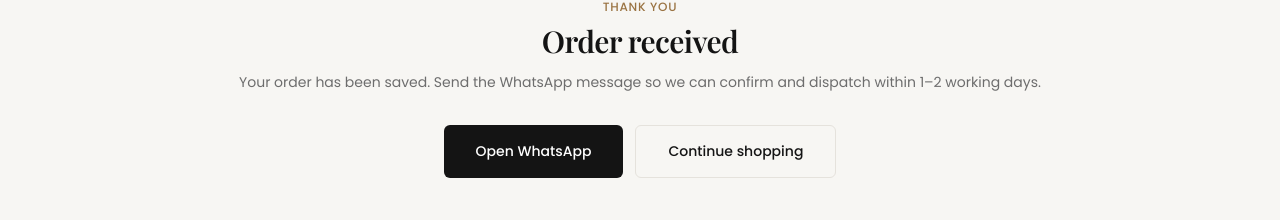
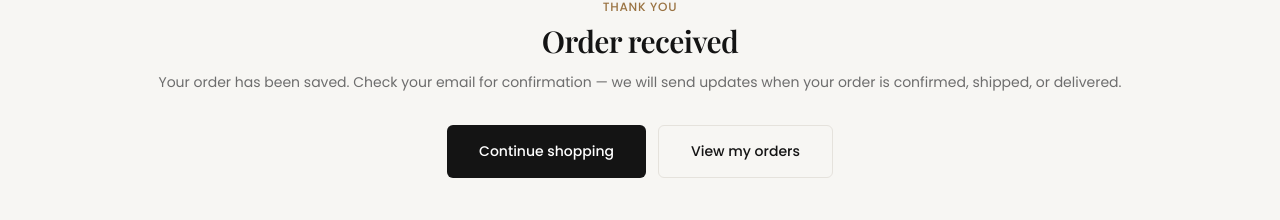
Before and after one commit to MSaadAteeq/khan-scents, a React (Vite) app in the folder client/: page /checkout/success in a window 1280 px wide. Shown: the part 134-354 px from the top of the page. Built offline with nearby package versions, Linux system fonts and the light colour scheme; no server answers; a web font is replaced by a local one.

Commit message:
Whatsapp by default opening removed

```diff
--- a/client/src/pages/CheckoutPage.tsx
+++ b/client/src/pages/CheckoutPage.tsx
@@ -6,7 +6,6 @@ import { useCart } from '../context/CartContext';
 import { useSite } from '../context/SiteContext';
 import { submitOrder } from '../lib/api';
 import { formatPrice } from '../lib/format';
-import { buildWhatsAppOrderUrl } from '../lib/whatsapp';
 import type { CustomerDetails } from '../types/product';
 
 const empty: CustomerDetails = {
@@ -69,9 +68,7 @@ export function CheckoutPage() {
         paymentMethod: 'Cash on Delivery',
       });
 
-      const waUrl = buildWhatsAppOrderUrl(order.id, form, items, delivery, total, site.whatsapp);
       clearCart();
-      window.open(waUrl, '_blank');
       navigate('/checkout/success', { state: { orderId: order.id } });
     } catch (err) {
       setError(err instanceof Error ? err.message : 'Something went wrong');
@@ -115,7 +112,7 @@ export function CheckoutPage() {
           <form onSubmit={onSubmit} className="lg:col-span-3 space-y-5">
             {field('fullName', 'Full Name')}
             {field('phone', 'Phone Number', { type: 'tel' })}
-            {field('email', 'Email', { type: 'email', required: false })}
+            {field('email', 'Email', { type: 'email' })}
             {field('address', 'Complete Address', { rows: 3 })}
             <div className="grid grid-cols-1 sm:grid-cols-2 gap-5">
               {field('city', 'City')}
@@ -138,10 +135,10 @@ export function CheckoutPage() {
             {error && <p className="text-red-600 text-sm">{error}</p>}
 
             <button type="submit" className="btn-primary w-full" disabled={submitting}>
-              {submitting ? 'Placing order...' : 'Place order & open WhatsApp'}
+              {submitting ? 'Placing order...' : 'Place order'}
             </button>
             <p className="text-xs text-text-muted text-center">
-              Your order is saved and a WhatsApp message opens for confirmation.
+              You will receive an email confirmation and updates about your order.
             </p>
           </form>
 
--- a/client/src/pages/SuccessPage.tsx
+++ b/client/src/pages/SuccessPage.tsx
@@ -1,6 +1,5 @@
 import { Link, useLocation } from 'react-router-dom';
 import { useSite } from '../context/SiteContext';
-import { whatsappChatUrl } from '../lib/whatsapp';
 
 export function SuccessPage() {
   const { site } = useSite();
@@ -13,13 +12,11 @@ export function SuccessPage() {
       <h1 className="text-3xl font-semibold text-text mb-3">Order received</h1>
       {orderId && <p className="text-accent font-medium mb-4">Order {orderId}</p>}
       <p className="text-text-muted leading-relaxed mb-8 text-sm">
-        Your order has been saved. Send the WhatsApp message so we can confirm and dispatch within 1–2 working days.
+        Your order has been saved. Check your email for confirmation — we will send updates when your order is confirmed, shipped, or delivered.
       </p>
       <div className="flex flex-col sm:flex-row gap-3 justify-center">
-        <a href={whatsappChatUrl('Hi — confirming my Khan Scents order.', site.whatsapp)} target="_blank" rel="noreferrer" className="btn-primary">
-          Open WhatsApp
-        </a>
-        <Link to="/shop" className="btn-outline">Continue shopping</Link>
+        <Link to="/shop" className="btn-primary">Continue shopping</Link>
+        <Link to="/account" className="btn-outline">View my orders</Link>
       </div>
       <p className="mt-10 text-sm text-text-muted">
         Questions? <a href={`mailto:${site.email}`} className="text-accent hover:underline">{site.email}</a>
```
